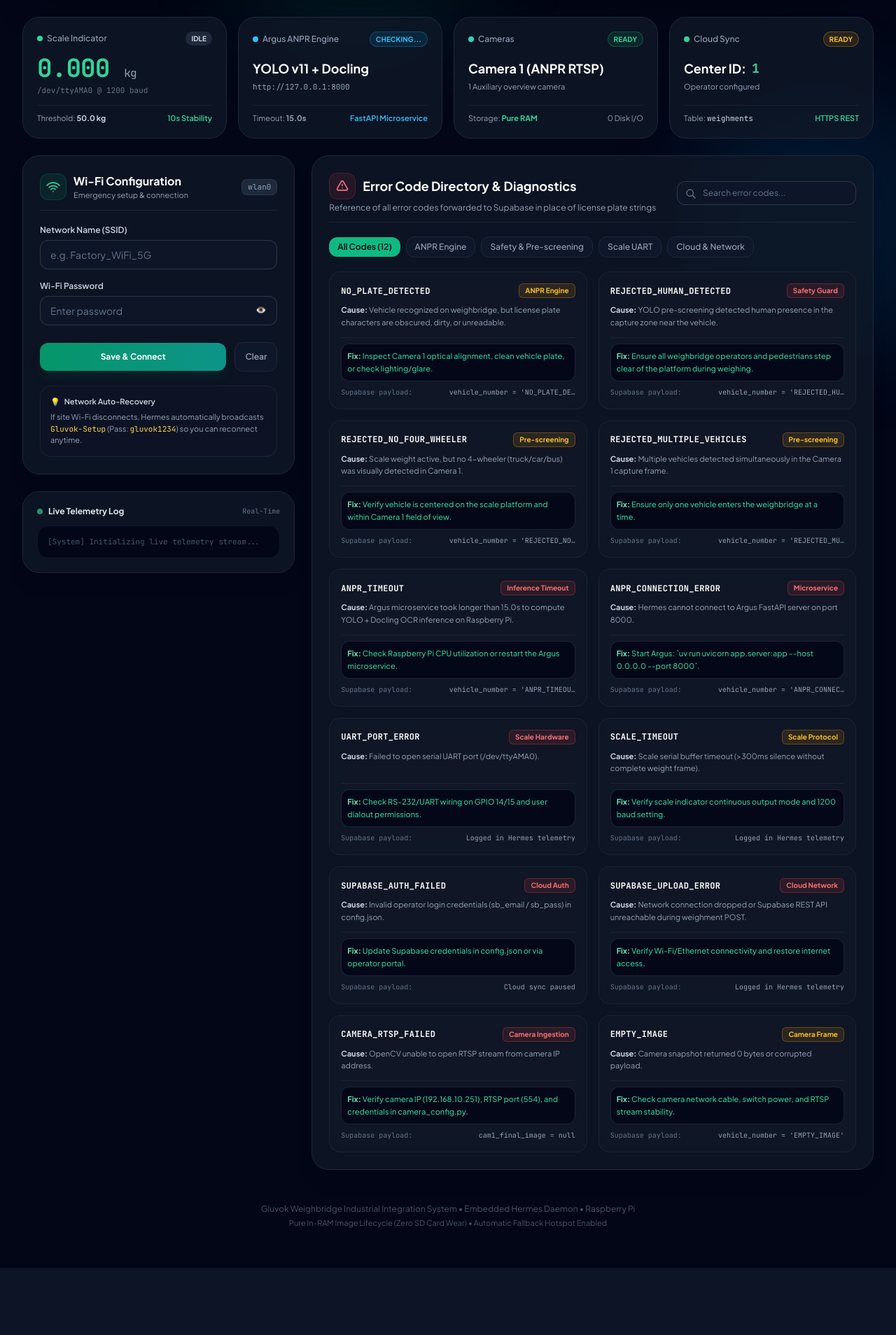
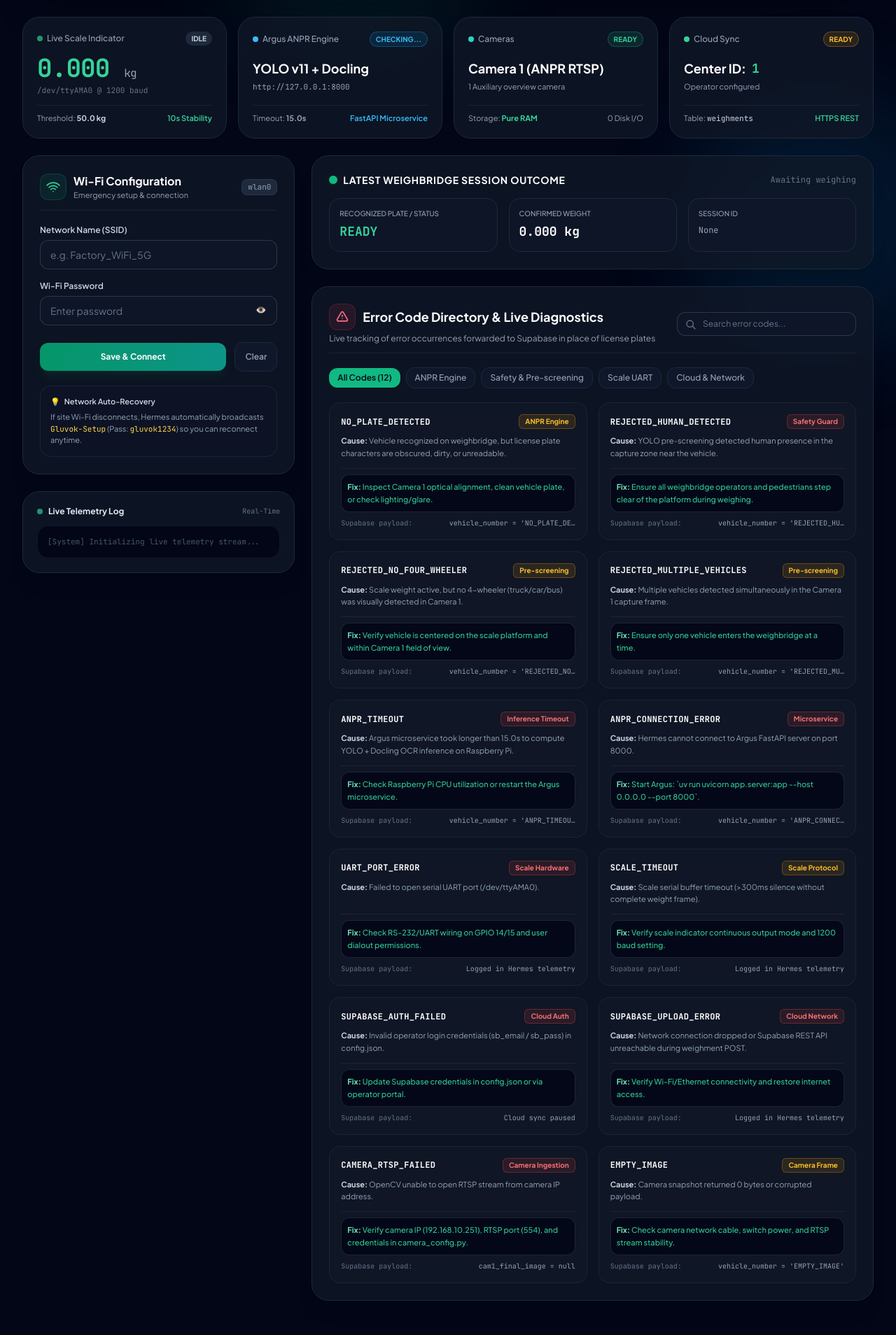
Before and after one commit to soumillathey/gluvok, a Python web app: template hermes-camera3/src/web/templates/index.html in a window 1280 px wide. Shown: the part 138-2046 px from the top of the page at 70% size. Before the commit the page ends 1950 px from the top, so only its background shows below. Run offline with Jinja, Linux system fonts and the light colour scheme; the template is opened without the code that fills it, so the values that code supplies are empty; some libraries are stand-ins or nearby versions.

Commit message:
feat: make error page and weighment diagnostics live in real-time

```diff
--- a/hermes-camera3/src/scale/__init__.py
+++ b/hermes-camera3/src/scale/__init__.py
@@ -1,5 +1,6 @@
 from .scale_stability import (
     ScaleState,
+    get_current_weight,
     get_scale_state,
     process_new_weight,
     scale_state_machine,
@@ -9,6 +10,7 @@ from .scale_uart import ScaleUARTReader, handle_scale_char
 __all__ = [
     "ScaleState",
     "ScaleUARTReader",
+    "get_current_weight",
     "get_scale_state",
     "handle_scale_char",
     "process_new_weight",
--- a/hermes-camera3/src/scale/scale_stability.py
+++ b/hermes-camera3/src/scale/scale_stability.py
@@ -25,12 +25,14 @@ STABILITY_DURATION  = 10.0   # 10 seconds continuous stability required
 class ScaleStabilityMachine:
     def __init__(self):
         self.state = ScaleState.SCALE_IDLE
+        self.last_weight = 0.0
         self._current_stable_candidate = 0.0
         self._candidate_start_time = 0.0
         self._last_printed_weight = -9999.0
 
     def process_new_weight(self, parsed_weight: float):
         now = time.time()
+        self.last_weight = parsed_weight
 
         # Log weight if it changed significantly (≥0.1 kg)
         if abs(parsed_weight - self._last_printed_weight) >= 0.1:
@@ -105,6 +107,7 @@ class ScaleStabilityMachine:
     def reset(self):
         """Manually reset the state machine."""
         self.state = ScaleState.SCALE_IDLE
+        self.last_weight = 0.0
         self._current_stable_candidate = 0.0
         self._candidate_start_time = 0.0
         self._last_printed_weight = -9999.0
@@ -120,3 +123,6 @@ def process_new_weight(weight: float):
 # Expose current state
 def get_scale_state() -> ScaleState:
     return scale_state_machine.state
+
+def get_current_weight() -> float:
+    return scale_state_machine.last_weight
--- a/hermes-camera3/src/web/templates/index.html
+++ b/hermes-camera3/src/web/templates/index.html
@@ -38,7 +38,7 @@
           boxShadow: {
             'glow-emerald': '0 0 25px -5px rgba(16, 185, 129, 0.25)',
             'glow-blue': '0 0 25px -5px rgba(14, 165, 233, 0.25)',
-            'glow-rose': '0 0 25px -5px rgba(244, 63, 94, 0.25)',
+            'glow-rose': '0 0 25px -5px rgba(244, 63, 94, 0.35)',
           }
         }
       }
@@ -142,8 +142,8 @@
       <div class="glass-panel p-5 rounded-3xl border border-slate-800 flex flex-col justify-between relative overflow-hidden group">
         <div class="flex items-center justify-between text-xs text-slate-400 font-medium">
           <span class="flex items-center gap-1.5">
-            <span class="w-2 h-2 rounded-full bg-emerald-400"></span>
-            Scale Indicator
+            <span class="w-2 h-2 rounded-full bg-emerald-400 animate-pulse"></span>
+            Live Scale Indicator
           </span>
           <span id="scale-state-pill" class="px-2 py-0.5 rounded-full text-[10px] font-bold bg-slate-800 text-slate-300">IDLE</span>
         </div>
@@ -222,7 +222,7 @@
 
     </div>
 
-    <!-- Main Section: Wi-Fi Setup & Error Code Directory -->
+    <!-- Main Section: Wi-Fi Setup & Live Diagnostics / Error Directory -->
     <div class="grid grid-cols-1 lg:grid-cols-12 gap-6">
 
       <!-- Left Column: Wi-Fi Emergency Configuration (4 cols) -->
@@ -297,9 +297,43 @@
 
       </div>
 
-      <!-- Right Column: Interactive Error Codes Directory (8 cols) -->
+      <!-- Right Column: Live Session Outcome & Error Codes Directory (8 cols) -->
       <div class="lg:col-span-8 space-y-6">
 
+        <!-- Live Weighment Outcome & Active Alerts Banner -->
+        <div id="live-weighment-card" class="glass-panel p-5 sm:p-6 rounded-3xl border border-slate-800 shadow-xl space-y-4">
+          <div class="flex items-center justify-between">
+            <div class="flex items-center gap-2">
+              <span class="flex h-3 w-3 relative">
+                <span id="live-pulse-anim" class="animate-ping absolute inline-flex h-full w-full rounded-full bg-emerald-400 opacity-75"></span>
+                <span id="live-pulse-dot" class="relative inline-flex rounded-full h-3 w-3 bg-emerald-500"></span>
+              </span>
+              <h3 class="text-sm font-bold text-white uppercase tracking-wider">Latest Weighbridge Session Outcome</h3>
+            </div>
+            <span id="last-weigh-time" class="text-xs font-mono text-slate-500">Awaiting weighing</span>
+          </div>
+
+          <div class="grid grid-cols-1 sm:grid-cols-3 gap-4">
+            <div class="p-3.5 rounded-2xl bg-slate-900/70 border border-slate-800">
+              <div class="text-[10px] font-medium text-slate-400 uppercase">Recognized Plate / Status</div>
+              <div id="live-plate-display" class="text-lg font-extrabold font-mono text-emerald-400 mt-1 truncate">READY</div>
+            </div>
+            <div class="p-3.5 rounded-2xl bg-slate-900/70 border border-slate-800">
+              <div class="text-[10px] font-medium text-slate-400 uppercase">Confirmed Weight</div>
+              <div id="live-confirmed-weight" class="text-lg font-extrabold font-mono text-white mt-1">0.000 kg</div>
+            </div>
+            <div class="p-3.5 rounded-2xl bg-slate-900/70 border border-slate-800">
+              <div class="text-[10px] font-medium text-slate-400 uppercase">Session ID</div>
+              <div id="live-session-id" class="text-xs font-mono text-slate-400 mt-2 truncate">None</div>
+            </div>
+          </div>
+
+          <div id="live-recommendation" class="hidden p-3 rounded-xl text-xs font-medium leading-relaxed">
+            <!-- Recommendation text -->
+          </div>
+        </div>
+
+        <!-- Comprehensive Error Codes Directory -->
         <div class="glass-panel p-6 rounded-3xl border border-slate-800 shadow-xl space-y-5">
 
           <!-- Title & Search Bar -->
@@ -311,9 +345,9 @@
                     <path stroke-linecap="round" stroke-linejoin="round" stroke-width="2" d="M12 9v2m0 4h.01m-6.938 4h13.856c1.54 0 2.502-1.667 1.732-3L13.732 4c-.77-1.333-2.694-1.333-3.464 0L3.34 16c-.77 1.333.192 3 1.732 3z"/>
                   </svg>
                 </div>
-                Error Code Directory & Diagnostics
+                Error Code Directory & Live Diagnostics
               </h2>
-              <p class="text-xs text-slate-400 mt-1">Reference of all error codes forwarded to Supabase in place of license plate strings</p>
+              <p class="text-xs text-slate-400 mt-1">Live tracking of error occurrences forwarded to Supabase in place of license plates</p>
             </div>
 
             <!-- Search input -->
@@ -336,7 +370,7 @@
 
           <!-- Error Cards Catalog -->
           <div id="error-catalog" class="grid grid-cols-1 md:grid-cols-2 gap-4">
-            <!-- Dynamically populated -->
+            <!-- Dynamically populated with live occurrences -->
           </div>
 
         </div>
@@ -466,6 +500,7 @@
     ];
 
     let currentCategory = "ALL";
+    let liveErrorCounts = {};
 
     function setCategoryFilter(category) {
       currentCategory = category;
@@ -492,11 +527,19 @@
         return;
       }
 
-      container.innerHTML = items.map(e => `
-        <div class="glass-panel-interactive p-4 rounded-2xl flex flex-col justify-between space-y-3">
+      container.innerHTML = items.map(e => {
+        const count = liveErrorCounts[e.code] || 0;
+        const isLiveTriggered = count > 0;
+        const liveBorderClass = isLiveTriggered ? "border-rose-500/70 shadow-glow-rose bg-rose-950/20" : "";
+
+        return `
+          <div class="glass-panel-interactive p-4 rounded-2xl flex flex-col justify-between space-y-3 ${liveBorderClass}">
             <div class="space-y-2">
               <div class="flex items-center justify-between gap-2">
+                <div class="flex items-center gap-1.5">
                   <span class="font-mono font-bold text-white text-xs tracking-wide select-all">${e.code}</span>
+                  ${isLiveTriggered ? `<span class="px-1.5 py-0.5 rounded text-[9px] font-bold bg-rose-500 text-white animate-pulse">LIVE (${count}x)</span>` : ''}
+                </div>
                 <span class="${e.badgeClass} px-2 py-0.5 rounded-md text-[10px] font-bold">${e.categoryName}</span>
               </div>
               <p class="text-slate-400 text-[11px] leading-relaxed"><strong class="text-slate-300">Cause:</strong> ${e.cause}</p>
@@ -511,7 +554,8 @@
               </div>
             </div>
           </div>
-      `).join("");
+        `;
+      }).join("");
     }
 
     function filterErrors() {
@@ -541,6 +585,45 @@
         if (!res.ok) throw new Error("HTTP error " + res.status);
         const data = await res.json();
 
+        // Update live error counts
+        if (data.error_counts) {
+          liveErrorCounts = data.error_counts;
+          filterErrors();
+        }
+
+        // Live Latest Weighment Card
+        if (data.latest_weighment && data.latest_weighment.session_id) {
+          const lw = data.latest_weighment;
+          const plateDisp = document.getElementById("live-plate-display");
+          const recBox = document.getElementById("live-recommendation");
+          const pulseDot = document.getElementById("live-pulse-dot");
+          const pulseAnim = document.getElementById("live-pulse-anim");
+
+          plateDisp.textContent = lw.plate || "READY";
+          document.getElementById("live-confirmed-weight").textContent = (lw.weight || 0).toFixed(3) + " kg";
+          document.getElementById("live-session-id").textContent = lw.session_id;
+          document.getElementById("last-weigh-time").textContent = lw.timestamp ? "Captured at " + lw.timestamp : "Just now";
+
+          if (lw.is_error) {
+            plateDisp.className = "text-lg font-extrabold font-mono text-rose-400 mt-1 truncate";
+            pulseDot.className = "relative inline-flex rounded-full h-3 w-3 bg-rose-500";
+            pulseAnim.className = "animate-ping absolute inline-flex h-full w-full rounded-full bg-rose-400 opacity-75";
+
+            // Find action from DB
+            const match = ERROR_CODES_DB.find(e => e.code === lw.plate);
+            recBox.classList.remove("hidden");
+            recBox.className = "p-3 rounded-xl bg-rose-950/80 border border-rose-700/80 text-rose-200 text-xs font-medium leading-relaxed block";
+            recBox.innerHTML = `<strong>⚠️ Status: ${lw.plate}</strong> — ${match ? match.action : 'Check weighbridge camera and scale alignment.'}`;
+          } else {
+            plateDisp.className = "text-lg font-extrabold font-mono text-emerald-400 mt-1 truncate";
+            pulseDot.className = "relative inline-flex rounded-full h-3 w-3 bg-emerald-500";
+            pulseAnim.className = "animate-ping absolute inline-flex h-full w-full rounded-full bg-emerald-400 opacity-75";
+            recBox.classList.remove("hidden");
+            recBox.className = "p-3 rounded-xl bg-emerald-950/80 border border-emerald-700/80 text-emerald-200 text-xs font-medium leading-relaxed block";
+            recBox.innerHTML = `<strong>✅ Vehicle Verified:</strong> Successfully recognized vehicle license plate <strong>${lw.plate}</strong>.`;
+          }
+        }
+
         // Update Wi-Fi input with current SSID if not yet typed
         const ssidInput = document.getElementById("wifi-ssid");
         if (data.config && data.config.wifi_ssid && !ssidInput.value) {
@@ -554,7 +637,7 @@
 
           const statePill = document.getElementById("scale-state-pill");
           statePill.textContent = data.scale.state || "IDLE";
-          if (data.scale.state === "STABLE_CONFIRMED" || data.scale.state === "STABILIZING") {
+          if (data.scale.state === "SCALE_STABLE_RECORDED" || data.scale.state === "SCALE_STABILIZING") {
             statePill.className = "badge-success px-2 py-0.5 rounded-full text-[10px] font-bold";
           } else {
             statePill.className = "bg-slate-800 text-slate-300 px-2 py-0.5 rounded-full text-[10px] font-bold";
@@ -681,10 +764,10 @@
       }
     }
 
-    // Initialize catalog and status loop
+    // Initialize catalog and status loop (polling every 1 second)
     renderErrorCatalog(ERROR_CODES_DB);
     fetchStatus();
-    setInterval(fetchStatus, 3000);
+    setInterval(fetchStatus, 1000);
   </script>
 </body>
 </html>
```
Also changed, not shown: hermes-camera3/src/camera/session_manager.py (+20 -0 lines), hermes-camera3/src/web/server.py (+41 -2 lines). Lines whose indentation alone changed are shown as unchanged.
